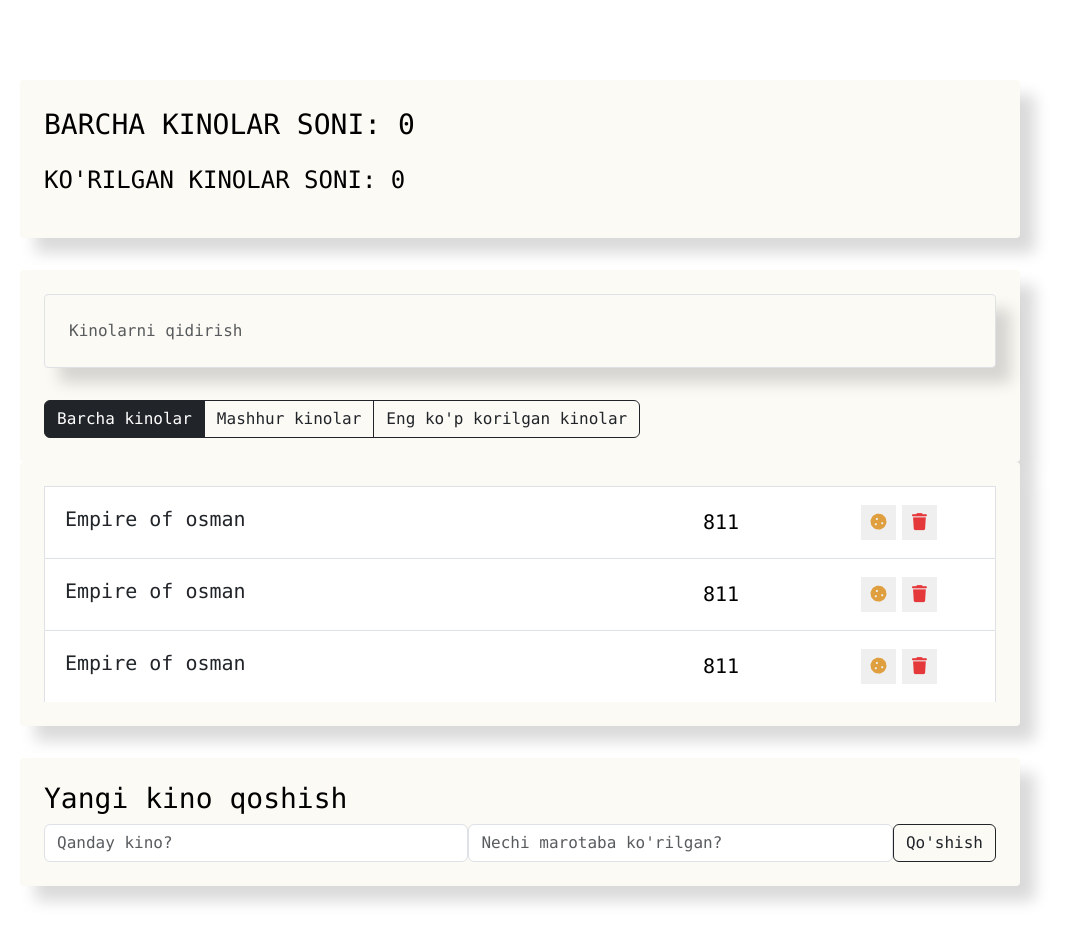
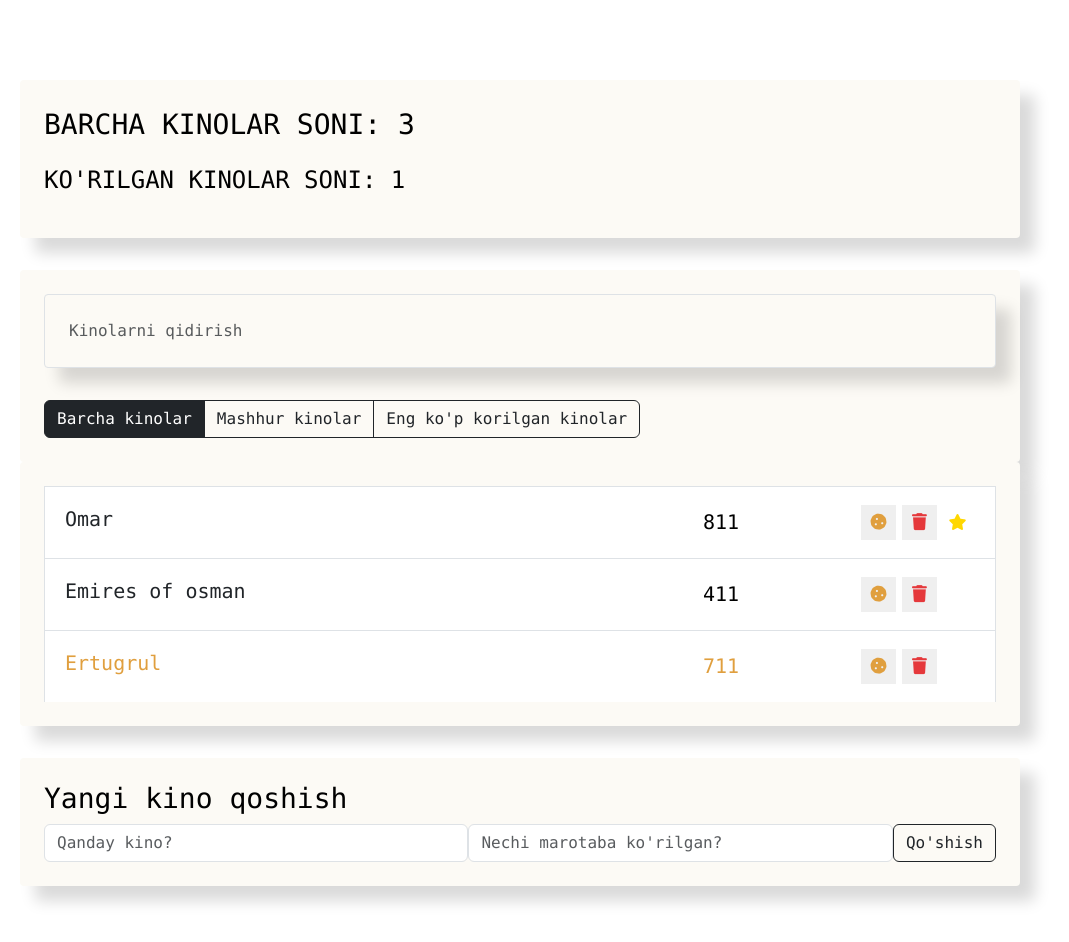
Before and after one commit to kodirjon18/vue-movie, a Vue app: page / in a window 1280 px wide. Shown: the top 942 px of the page, without its empty margins (120-1189 px from the left). Built offline with nearby package versions, Linux system fonts and the light colour scheme.

Commit message:
udpate movie-add-form

```diff
--- a/src/components/app-info/AppInfo.vue
+++ b/src/components/app-info/AppInfo.vue
@@ -1,11 +1,16 @@
 <template>
   <div class="app-info">
-    <p class="fs-3 text-uppercase">Barcha kinolar soni: 0</p>
-    <p class="fs-4 text-uppercase">Ko'rilgan kinolar soni: 0</p>
+    <p class="fs-3 text-uppercase">Barcha kinolar soni: {{ allMoviesCount }}</p>
+    <p class="fs-4 text-uppercase">Ko'rilgan kinolar soni: {{ allFavouriteCount }}</p>
   </div>
 </template>
 
-<script setup></script>
+<script setup>
+defineProps({
+  allMoviesCount: Number,
+  allFavouriteCount: Number
+})
+</script>
 
 <style>
 .app-info {
--- a/src/components/app/App.vue
+++ b/src/components/app/App.vue
@@ -4,18 +4,52 @@ import SearchPanel from "../search-panel/SearchPanel.vue";
 import AppFilter from "../app-filter/AppFilter.vue";
 import MovieList from "../movie-list/MovieList.vue";
 import MovieAddForm from "../movie-add-form/MovieAddForm.vue";
+import { computed, ref } from "vue";
+
+const movies = ref([
+  {
+    name: "Omar",
+    viewers: 811,
+    favourite: false,
+    like: true,
+    id: 1,
+  },
+  {
+    name: "Emires of osman",
+    viewers: 411,
+    favourite: false,
+    like: false,
+    id: 2,
+  },
+  {
+    name: "Ertugrul",
+    viewers: 711,
+    favourite: true,
+    like: false,
+    id: 3,
+  },
+])
+
+const favouriteMovie = computed(() => {
+   return movies.value.filter(item => item.favourite).length
+})
+
+const handleCreateMovie = (movie) => {
+    movies.value.push(movie)
+}
+
 </script>
 
 <template>
   <div class="app font-monospace">
     <div class="content">
-      <AppInfo />
+      <AppInfo :allMoviesCount="movies.length" :allFavouriteCount="favouriteMovie"/>
       <div class="search-panel">
         <SearchPanel />
         <AppFilter />
       </div>
-      <MovieList />
-      <MovieAddForm />
+      <MovieList :movies="movies"/>
+      <MovieAddForm @createMovie="handleCreateMovie"/>
     </div>
   </div>
 </template>
--- a/src/components/movie-add-form/MovieAddForm.vue
+++ b/src/components/movie-add-form/MovieAddForm.vue
@@ -1,18 +1,49 @@
 <template>
   <div class="movie-add-form">
     <h3>Yangi kino qoshish</h3>
-    <form class="add-form d-flex">
-      <input type="text" class="form-control new-movie-label" placeholder="Qanday kino?" />
+    <form class="add-form d-flex" @submit.prevent>
       <input
         type="text"
         class="form-control new-movie-label"
+        placeholder="Qanday kino?"
+        :value="name"
+        @input="name = $event.target.value"
+      />
+      <input
+        type="number"
+        class="form-control new-movie-label"
         placeholder="Nechi marotaba ko'rilgan?"
+        :value="viewers"
+        @input="viewers = +$event.target.value"
       />
-      <button class="btn btn-outline-dark" type="submit">Qo'shish</button>
+      <button class="btn btn-outline-dark" type="submit" @click="addMovie">Qo'shish</button>
     </form>
   </div>
 </template>
-<script></script>
+<script setup>
+import { ref } from "vue";
+
+const name = ref("");
+const viewers = ref('');
+
+const emit = defineEmits()
+
+const addMovie = () => {
+  const newMovie = {
+    name: name.value,
+    viewers: viewers.value,
+    favourite: false,
+    like: false,
+    id: new Date()
+  }
+
+  emit('createMovie', newMovie)
+};
+
+
+
+
+</script>
 <style scoped>
 .movie-add-form {
   margin-bottom: 2rem;
--- a/src/components/movie-list-item/MovieListItem.vue
+++ b/src/components/movie-list-item/MovieListItem.vue
@@ -1,8 +1,8 @@
 <template>
   <div>
-    <li class="list-group-item d-flex justify-content-between">
-        <span class="list-group-item-label">Empire of osman</span>
-        <input type="number" class="list-group-item-input" defaultValue="811">
+    <li class="list-group-item d-flex justify-content-between" :class="[{ like: like }, {favourite: favourite}]">
+      <span class="list-group-item-label">{{ name }}</span>
+      <input type="number" class="list-group-item-input" v-bind:value="viewers" />
       <div class="d-flex justify-content-center align-items-center">
         <button type="button" class="btn-cookie btn-sm">
           <i class="fas fa-cookie"></i>
@@ -17,9 +17,16 @@
     <li>Ertugrul</li> -->
   </div>
 </template>
-<script setup></script>
+<script setup>
+defineProps({
+  name: String,
+  viewers: Number,
+  like: Boolean,
+  favourite: Boolean,
+});
+</script>
 <style scoped>
-.list-group-item{
+.list-group-item {
   padding: 15px 20px;
   border-bottom: 1px solid #3d5a80;
 }
@@ -27,14 +34,14 @@
   border-bottom: none;
 }
 
-.list-group-item span{
+.list-group-item span {
   line-height: 35px;
   font-size: 20px;
   cursor: pointer;
   width: 550px;
 }
 
-.list-group-item input{
+.list-group-item input {
   line-height: 35px;
   font-size: 20px;
   text-align: center;
@@ -42,7 +49,7 @@
   outline: none;
 }
 
-.list-group-item button{
+.list-group-item button {
   width: 35px;
   height: 35px;
   margin: 3px;
@@ -51,11 +58,11 @@
   cursor: pointer;
 }
 
-.list-group-item .btn-trash{
+.list-group-item .btn-trash {
   color: #e5383b;
 }
 
-.list-group-item .btn-cookie{
+.list-group-item .btn-cookie {
   color: #e09f3e;
 }
 
@@ -71,16 +78,15 @@
   opacity: 0;
 }
 
-.list-group-item.like .fa-star{
+.list-group-item.like .fa-star {
   opacity: 1;
   transform: translateX(0);
 }
 
-.list-group-item.favourite .list-group-item-label{
+.list-group-item.favourite .list-group-item-label {
   color: #e09f3e;
 }
-.list-group-item.favourite .list-group-item-input{
+.list-group-item.favourite .list-group-item-input {
   color: #e09f3e;
 }
-
 </style>
--- a/src/components/movie-list/MovieList.vue
+++ b/src/components/movie-list/MovieList.vue
@@ -1,13 +1,13 @@
 <template>
   <ul class="movie-list list-group">
-    <MovieListItem/>
-    <MovieListItem/>
-    <MovieListItem/>
+    <MovieListItem v-for="movie in movies" v-bind="movie" :key="movie.id" />
   </ul>
 </template>
 <script setup>
-import MovieListItem from '../movie-list-item/MovieListItem.vue';
-
+import MovieListItem from "../movie-list-item/MovieListItem.vue";
+defineProps({
+  movies: Array,
+});
 </script>
 <style scoped>
 .movie-list {
```
Lines whose indentation alone changed are shown as unchanged.
